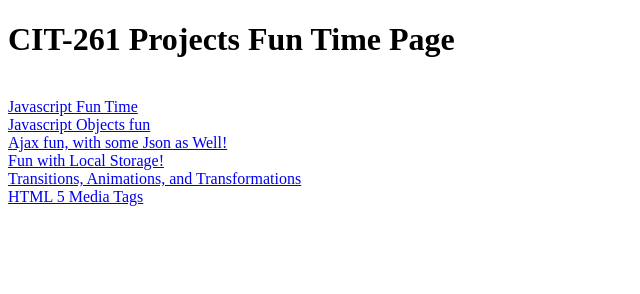
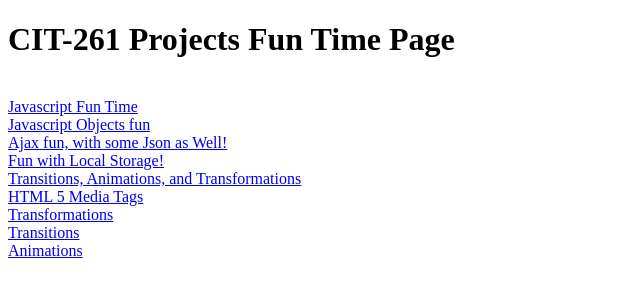
Before and after one commit to domenickcasper/CIT-261-BYUI, a plain HTML site: page index.html in a window 1280 px wide. Shown: the whole page, without its empty margins (0-640 px from the left). Drawn offline with Linux system fonts and the light colour scheme.

Commit message:
added those sweet links

```diff
--- a/index.html
+++ b/index.html
@@ -7,5 +7,8 @@
   <a href = "https://domenickcasper.github.io/CIT-261-BYUI/Week%203/LocalStorage.html">Fun with Local Storage!</a><br />
   <a href = "https://domenickcasper.github.io/CIT-261-BYUI/Week%204/Transitions.html">Transitions, Animations, and Transformations</a><br />
   <a href = "https://domenickcasper.github.io/CIT-261-BYUI/Week%205/html5tag.html">HTML 5 Media Tags</a><br />
+  <a href = "https://domenickcasper.github.io/CIT-261-BYUI/Week%208/transformation.html">Transformations</a><br />
+  <a href = "https://domenickcasper.github.io/CIT-261-BYUI/Week%208/transition.html">Transitions</a><br />
+  <a href = "https://domenickcasper.github.io/CIT-261-BYUI/Week%208/animation.html">Animations</a><br />
 </body>
 </html>
```
